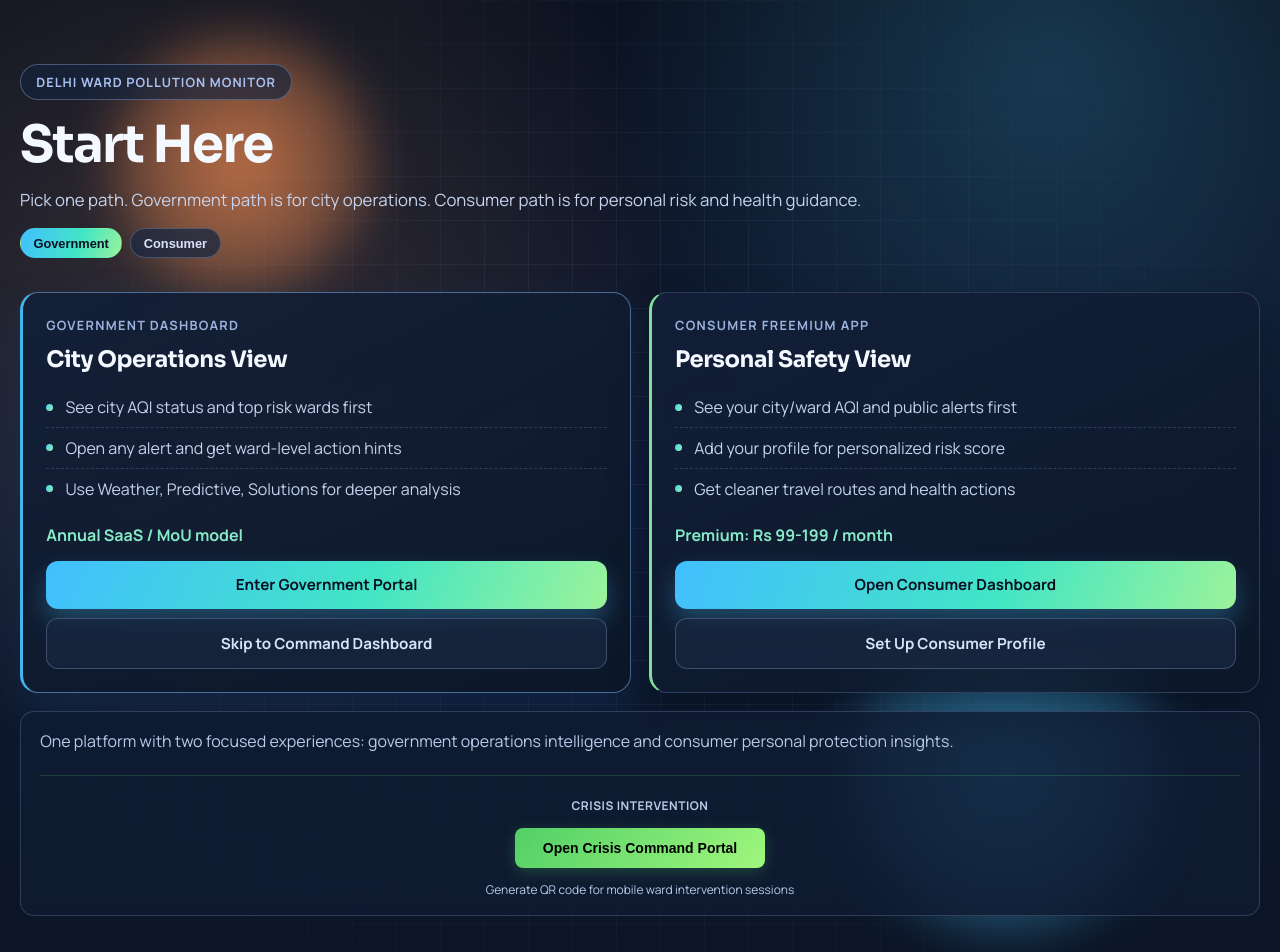
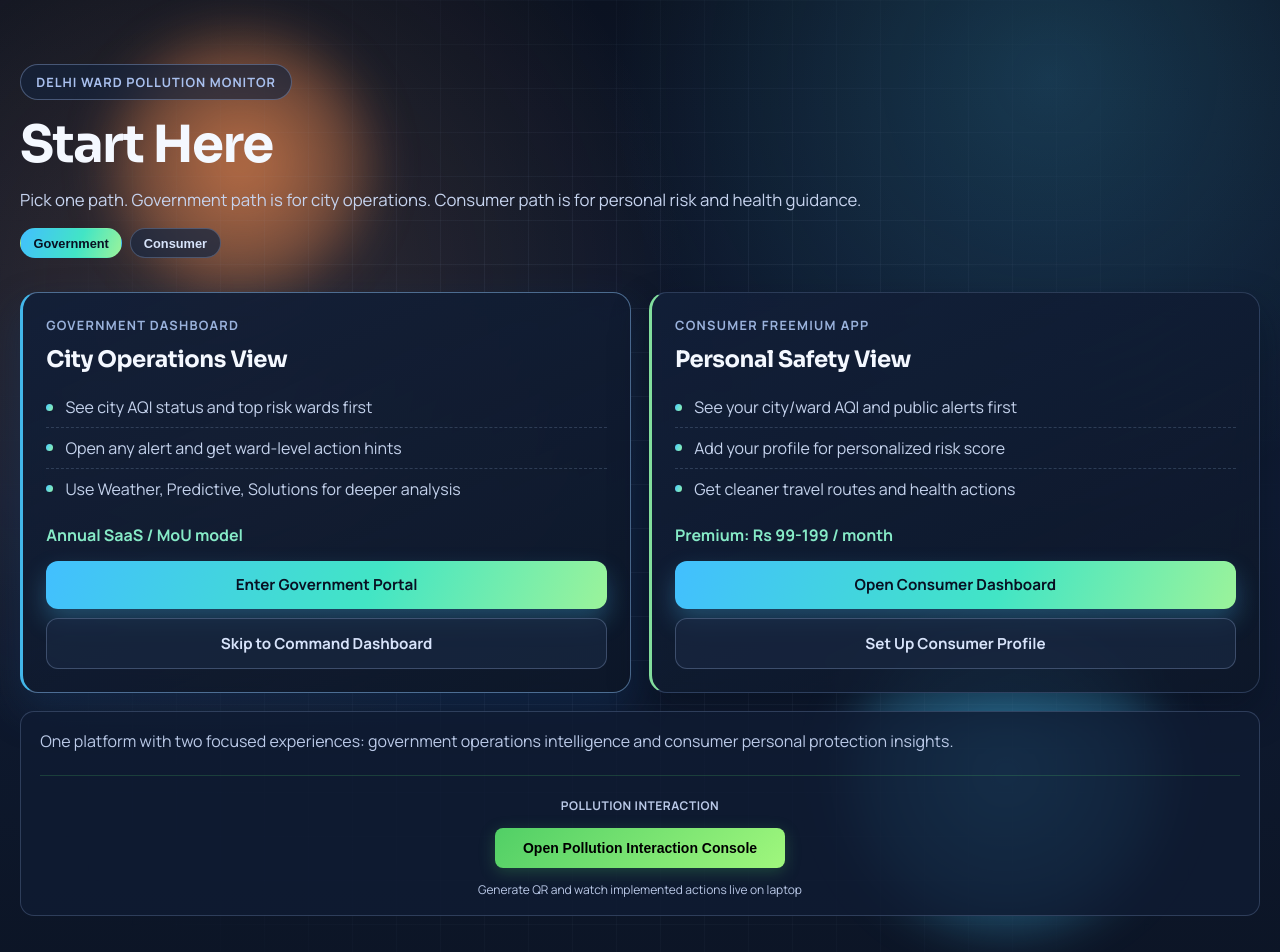
Before and after one commit to codetanmay26-lang/pollution-dashboard, a React (Vite) app: page / in a window 1280 px wide. Shown: the top 952 px of the page. Built offline with nearby package versions, Linux system fonts and the light colour scheme; no server answers.

Commit message:
Add explicit Pollution Interaction Console entry and Open Action Console button

```diff
--- a/src/pages/OmniQRGenerator/OmniQRGenerator.jsx
+++ b/src/pages/OmniQRGenerator/OmniQRGenerator.jsx
@@ -12,6 +12,7 @@ const OmniQRGenerator = () => {
   const [loading, setLoading] = useState(false);
   const [error, setError] = useState(null);
   const qrRef = useRef();
+  const liveFeedRef = useRef(null);
 
   useEffect(() => {
     console.log('OmniQRGenerator mounted, sessionId:', sessionId);
@@ -191,9 +192,9 @@ const OmniQRGenerator = () => {
                 </div>
               </div>
 
-              <div style={{background: approvedAction ? 'rgba(59, 130, 246, 0.08)' : 'rgba(255, 255, 255, 0.03)', border: approvedAction ? '1px solid rgba(59, 130, 246, 0.35)' : '1px solid rgba(255, 255, 255, 0.12)', borderRadius: '8px', padding: '20px', marginTop: '16px'}}>
+              <div ref={liveFeedRef} style={{background: approvedAction ? 'rgba(59, 130, 246, 0.08)' : 'rgba(255, 255, 255, 0.03)', border: approvedAction ? '1px solid rgba(59, 130, 246, 0.35)' : '1px solid rgba(255, 255, 255, 0.12)', borderRadius: '8px', padding: '20px', marginTop: '16px'}}>
                 <h3 style={{fontSize: '14px', color: approvedAction ? '#60a5fa' : '#94a3b8', margin: '0 0 14px 0', textTransform: 'uppercase'}}>
-                  Live Action Feed
+                  Pollution Action Console
                 </h3>
 
                 {approvedAction ? (
@@ -251,6 +252,21 @@ const OmniQRGenerator = () => {
               }}
             >
               Copy Link
+            </button>
+            <button
+              onClick={() => liveFeedRef.current?.scrollIntoView({ behavior: 'smooth', block: 'start' })}
+              style={{
+                background: 'rgba(59, 130, 246, 0.18)',
+                color: '#93c5fd',
+                padding: '12px 28px',
+                border: '1px solid rgba(59, 130, 246, 0.4)',
+                borderRadius: '8px',
+                fontWeight: 600,
+                cursor: 'pointer',
+                fontSize: '14px'
+              }}
+            >
+              Open Action Console
             </button>
             <button
               onClick={() => {
--- a/src/pages/PortalSelect/PortalSelect.jsx
+++ b/src/pages/PortalSelect/PortalSelect.jsx
@@ -102,14 +102,14 @@ const PortalSelect = () => {
             One platform with two focused experiences: government operations intelligence and consumer personal protection insights.
           </p>
           <div className="portal-demo-section">
-            <p className="demo-label">Crisis Intervention</p>
+            <p className="demo-label">Pollution Interaction</p>
             <button
               className="portal-btn-showcase"
               onClick={() => navigate('/omniqr')}
             >
-              Open Crisis Command Portal
+              Open Pollution Interaction Console
             </button>
-            <p className="demo-hint">Generate QR code for mobile ward intervention sessions</p>
+            <p className="demo-hint">Generate QR and watch implemented actions live on laptop</p>
           </div>
         </section>
       </main>
```
